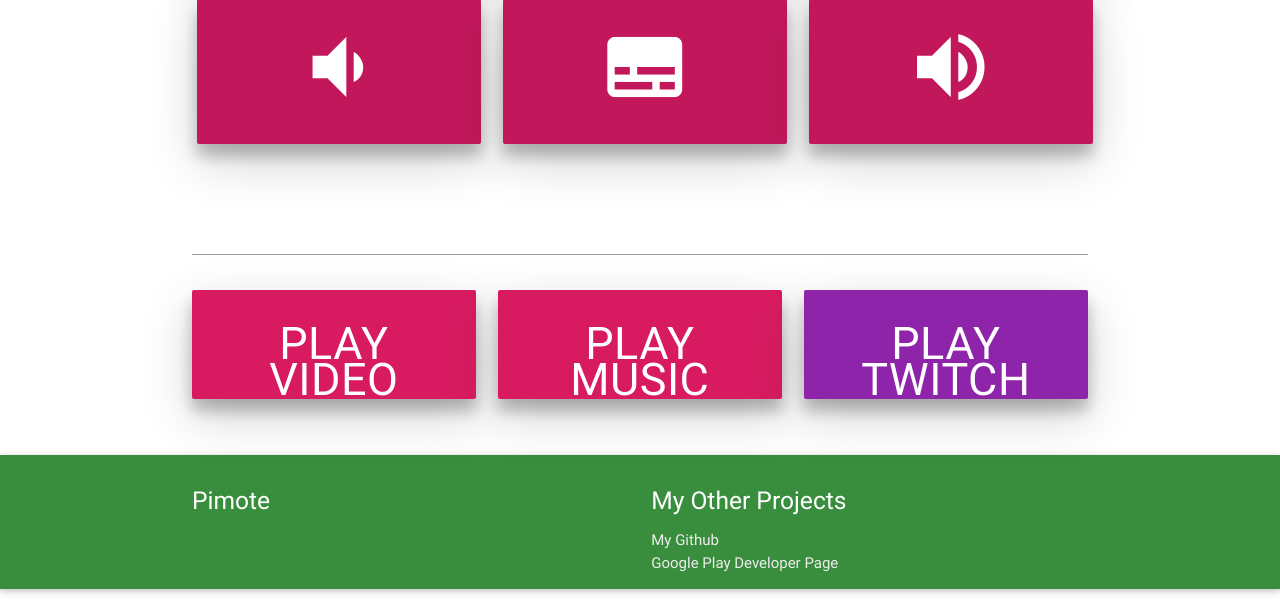
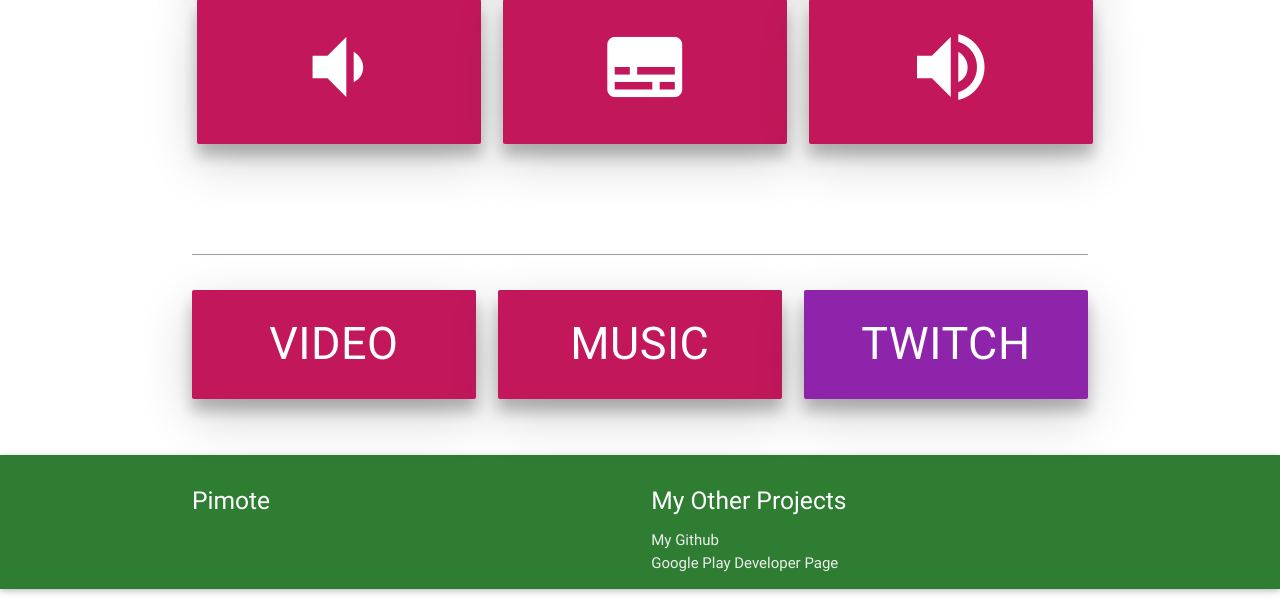
Before and after one commit to PoisonRain/django-thermal-dashboard, a Django app: page /pimote/ in a window 1280 px wide. Shown: the part 435-1044 px from the top of the page. Run offline with Django 3.2, Linux system fonts and the light colour scheme; some libraries are stand-ins or nearby versions.

Commit message:
Color changes and favicon fix

```diff
--- a/pimote/templates/pimote/base.html
+++ b/pimote/templates/pimote/base.html
@@ -7,7 +7,7 @@
         <link type="text/css" rel="stylesheet" href="{% static 'polls/css/materialize.css' %}" media="screen,projection" />
         <link type="text/css" rel="stylesheet" href="{% static 'pimote/pimote.css' %}" media="screen,projection" />
 	<link href="https://fonts.googleapis.com/icon?family=Material+Icons" rel="stylesheet">
-	<link rel="shortcut icon" type="image/x-icon" href="{% static 'polls/ico0.png' %}"/>
+	<link rel="shortcut icon" type="image/x-icon" href="{% static 'pimote/piicon.png' %}"/>
 	<title>{% block page_title_block %}Philosophical Polls{% endblock %}</title>
 	<nav class="green darken-2">
 		<div class="top-nav">
@@ -32,7 +32,7 @@
         {% block footer %}
                 <script type="text/javascript" src="https://code.jquery.com/jquery-2.1.1.min.js"></script>
                 <script type="text/javascript" src="{% static 'polls/js/materialize.js' %}"></script>
-		<footer class="page-footer green darken-2 z-depth-1">
+		<footer class="page-footer green darken-3 z-depth-1">
 			<div class="container">
 				<div class="row">
 					<div class="col s6">
--- a/pimote/templates/pimote/pimote.html
+++ b/pimote/templates/pimote/pimote.html
@@ -6,29 +6,29 @@
 {% block body_block %}
 <div class="row" style="margin-top: 35px">
 	<div class="col s4 m4 l4 pdiv">
-		<a href='/pimote/quit' class="pink darken-2 btn waves-effect pbtn z-depth-3"><i class="material-icons picon">close</i></a>
+		<a href='/pimote/quit' class="pink darken-2 btn waves-light waves-effect pbtn z-depth-3"><i class="material-icons picon">close</i></a>
 	</div>
 </div>
 <div class="row">
 	<div class="col s4 m4 l4 pdiv">
-		<a href='/pimote/rw' class="pink darken-2 btn waves-effect pbtn z-depth-3"><i class="material-icons picon">skip_previous</i></a>
+		<a href='/pimote/rw' class="pink darken-2 btn waves-light waves-effect pbtn z-depth-3"><i class="material-icons picon">skip_previous</i></a>
 	</div>
 	<div class="col s4 m4 l4 pdiv">
-		<a href='/pimote/pause' class="pink darken-2 btn waves-effect pbtn z-depth-3"><i class="material-icons picon">pause</i></a>
+		<a href='/pimote/pause' class="pink darken-2 btn waves-light waves-effect pbtn z-depth-3"><i class="material-icons picon">pause</i></a>
 	</div>
 	<div class="col s4 m4 l4 pdiv">
-		<a href='/pimote/ff' class="pink darken-2 btn waves-effect pbtn z-depth-3"><i class="material-icons picon">skip_next</i></a>
+		<a href='/pimote/ff' class="pink darken-2 btn waves-light waves-effect pbtn z-depth-3"><i class="material-icons picon">skip_next</i></a>
 	</div>
 </div>
 <div class="row">
 	<div class="col s4 m4 l4 pdiv">
-		<a href='/pimote/volumedown' class="pink darken-2 btn waves-effect pbtn z-depth-3"><i class="material-icons picon">volume_down</i></a>
+		<a href='/pimote/volumedown' class="pink darken-2 btn waves-light waves-effect pbtn z-depth-3"><i class="material-icons picon">volume_down</i></a>
 	</div>
 	<div class="col s4 m4 l4 pdiv">
-		<a href='/pimote/togglesubtitles' class="pink darken-2 btn waves-effect pbtn z-depth-3"><i class="material-icons picon">subtitles</i></a>
+		<a href='/pimote/togglesubtitles' class="pink darken-2 btn waves-light waves-effect pbtn z-depth-3"><i class="material-icons picon">subtitles</i></a>
 	</div>
 	<div class="col s4 m4 l4 pdiv">
-		<a href='/pimote/volumeup' class="pink darken-2 btn waves-effect pbtn z-depth-3"><i class="material-icons picon">volume_up</i></a>
+		<a href='/pimote/volumeup' class="pink darken-2 btn waves-light waves-effect pbtn z-depth-3"><i class="material-icons picon">volume_up</i></a>
 	</div>
 </div>
 <form id="detailform" action="">
@@ -39,13 +39,13 @@
 	</div>
 	<div class="row">
 		<div class="col s4 m4 l4 pdiv">
-			<a id="playVideoSubmit" class="pink btn darken-1 waves-effect plowerbtn z-depth-3"><br/>Play Video</a>
+			<a id="playVideoSubmit" class="pink btn darken-2 waves-light waves-effect plowerbtn z-depth-3"><br/>Video</a>
 		</div>
 		<div class="col s4 m4 l4 pdiv">
-			<a id="playMusicSubmit" class="pink btn darken-1 waves-effect plowerbtn z-depth-3"><br/>Play Music</a>
+			<a id="playMusicSubmit" class="pink btn darken-2 waves-light waves-effect plowerbtn z-depth-3"><br/>Music</a>
 		</div>
 		<div class="col s4 m4 l4 pdiv">
-			<a id="playTwitchSubmit" class="purple btn darken-1 waves-effect plowerbtn z-depth-3"><br/>Play Twitch</a>
+			<a id="playTwitchSubmit" class="purple btn darken-1 waves-light waves-effect plowerbtn z-depth-3"><br/>Twitch</a>
 		</div>
 	</div>
 </form>
```
